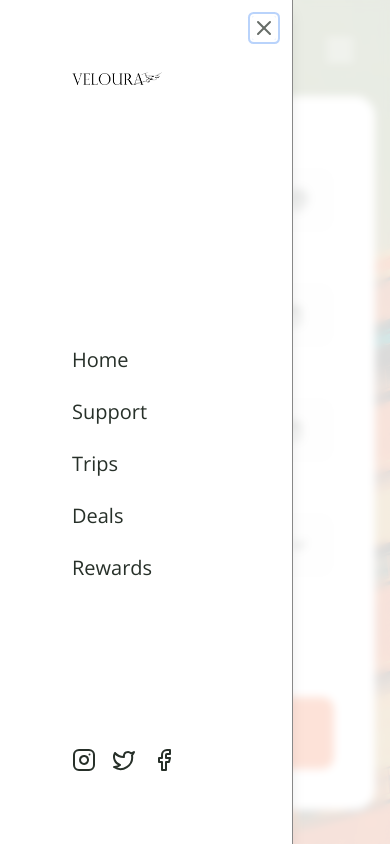
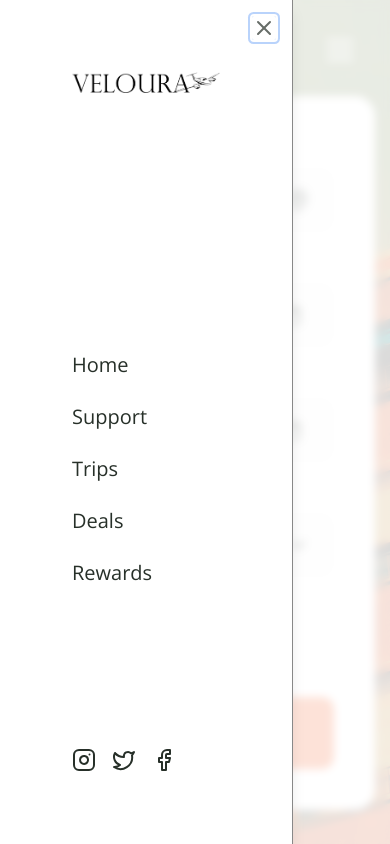
Before and after one commit to kbyph/Veloura, a Next.js app: page / in a window 390 px wide. Both pictures are taken after a click on the button 340 px from the left and 50 px from the top of the page. Shown: the top 844 px of the page. Built offline with nearby package versions, Linux system fonts and the light colour scheme.

Commit message:
Updated logo

```diff
--- a/components/MobileNav.jsx
+++ b/components/MobileNav.jsx
@@ -21,8 +21,8 @@ const MobileNav = () => {
                 <Link href='/' className='mb-24'>
                 <Image
                     src='/footer/logo.png'
-                    width={90}
-                    height={46}
+                    width={180}
+                    height={60}
                     alt=''
                     priority
                 />
```
